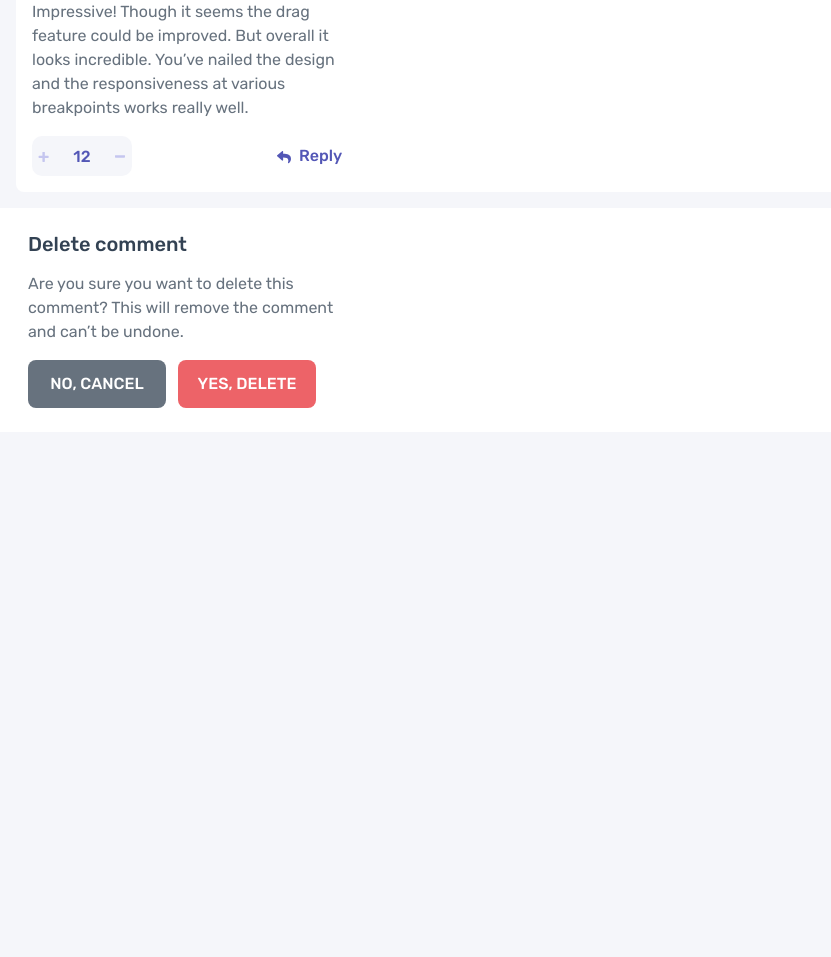
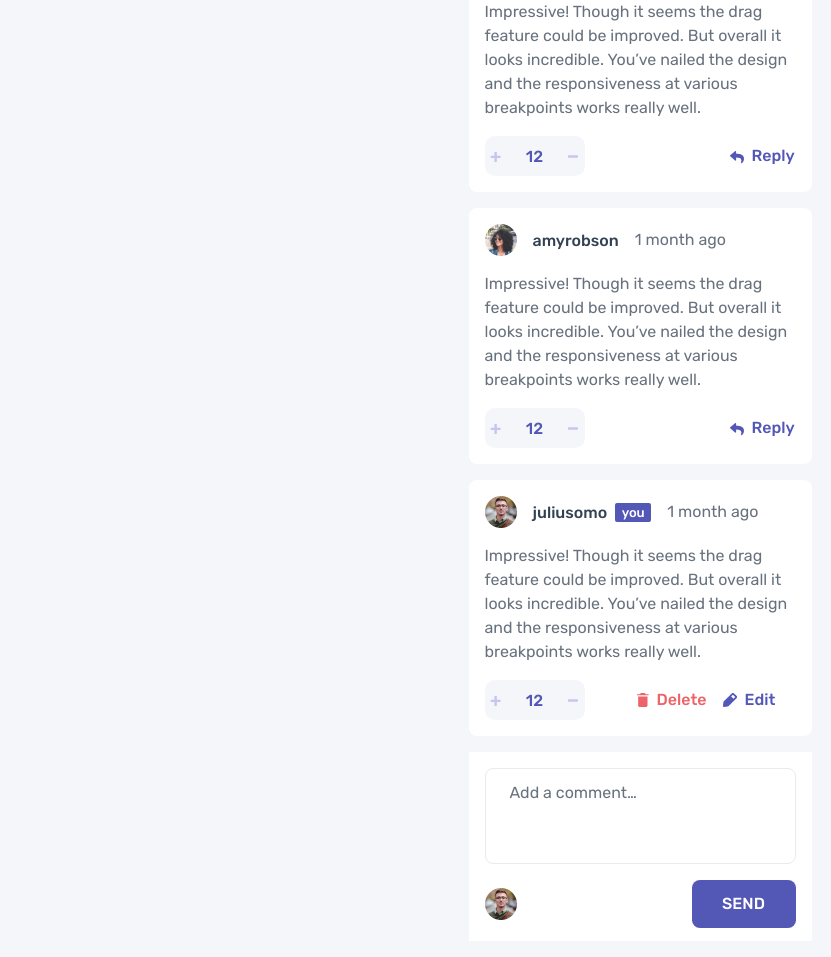
Before and after one commit to AlexTsamala/interactive-comments-section, a plain HTML site: page index.html in a window 1280 px wide. Shown: the part 96-1053 px from the top of the page, without its empty margins (0-831 px from the left). Before the commit the page ends 800 px from the top, so only its background shows below. Drawn offline with Linux system fonts and the light colour scheme.

Commit message:
finished working on css

```diff
--- a/index.html
+++ b/index.html
@@ -21,9 +21,9 @@
             </p>
             <div class="message-footer">
                 <div class="plus-minus-style">
-                    <img alt="plus" src="./assets/icon-plus.svg" />
+                    <img alt="plus" class="plus-minus-icons" src="./assets/icon-plus.svg" />
                     <span>12</span>
-                    <img alt="minus" src="./assets/icon-minus.svg" />
+                    <img alt="minus" class="plus-minus-icons" src="./assets/icon-minus.svg" />
                 </div>
                 <div class="reply-section">
                     <img class="reply-img-style" alt="reply" src="./assets/icon-reply.svg"/>
@@ -31,10 +31,64 @@
                 </div>
             </div>
         </div>
+        <div class="message-section">
+            <div class="message-header">
+                <img alt = "amyrobson" class="picture-styles" src="./assets/image-amyrobson.png">
+                <h1 class="Name-styles">amyrobson</h1>
+                <span class="text-style">1 month ago</span>
+            </div>
+            <p class="text-style">
+                Impressive! Though it seems the drag feature could be improved. But overall it looks incredible.
+                You’ve nailed the design and the responsiveness at various breakpoints works really well.
+            </p>
+            <div class="message-footer">
+                <div class="plus-minus-style">
+                    <img alt="plus" class="plus-minus-icons" src="./assets/icon-plus.svg" />
+                    <span>12</span>
+                    <img alt="minus" class="plus-minus-icons" src="./assets/icon-minus.svg" />
+                </div>
+                <div class="reply-section">
+                    <img class="reply-img-style" alt="reply" src="./assets/icon-reply.svg"/>
+                    <span>Reply</span>
+                </div>
+            </div>
+        </div>
+        <div class="message-section">
+            <div class="message-header">
+                <img alt = "amyrobson" class="picture-styles" src="./assets/image-juliusomo.png">
+                <div class="you-julius">
+                    <h1 class="Name-styles">juliusomo</h1>
+                    <div class="you-text">
+                        <span>you</span>
+                    </div>
+                </div>
+                <span class="text-style">1 month ago</span>
+            </div>
+            <p class="text-style">
+                Impressive! Though it seems the drag feature could be improved. But overall it looks incredible.
+                You’ve nailed the design and the responsiveness at various breakpoints works really well.
+            </p>
+            <div class="you-message-footer">
+                <div class="plus-minus-style">
+                    <img alt="plus" class="plus-minus-icons" src="./assets/icon-plus.svg" />
+                    <span>12</span>
+                    <img alt="minus" class="plus-minus-icons" src="./assets/icon-minus.svg" />
+                </div>
+                <div class="recycle-edit-buttons">
+                    <button type="button" class="recycle-bin">
+                        <img alt="recycle-bin" src="./assets/icon-delete.svg"/>
+                        <span>Delete</span>
+                    </button>
+                    <button type="button" class="edit-button">
+                        <img alt="recycle-bin" src="./assets/icon-edit.svg"/>
+                        <span>Edit</span>
+                    </button>
+                </div>
+            </div>
         </div>
         <div class="delete-section-style">
             <h2 class="delete-text-style">Delete comment</h2>
-        <p class="text-style">
+            <p class="text-style description">
                 Are you sure you want to delete this comment? This will remove the comment and can’t be undone.
             </p>
             <div class="buttons-section">
@@ -42,6 +96,16 @@
                 <button class="delete-button" type="button">YES, DELETE</button>
             </div>
         </div>
+
+        <form class="text-area">
+            <textarea class="send-message"  rows="4" cols="50" placeholder="Add a comment…"></textarea>
+            <div class="text-area-footer">
+                <img class="picture-styles" alt="juliusomo" src="./assets/image-juliusomo.png"/>
+                <button class="send-button" type="button">SEND</button>
+            </div>
+        </form>
+    </div>
+
 <script src="./script.js"></script>
 </body>
 </html>
--- a/script.js
+++ b/script.js
@@ -0,0 +1 @@
+'use strict'
--- a/style.css
+++ b/style.css
@@ -12,6 +12,10 @@ body{
 
 .main-container{
     margin: 32px 16px 16px;
+    flex-direction: column;
+    align-items: center;
+    display: flex;
+    gap:16px;
 }
 
 .message-section{
@@ -70,6 +74,10 @@ body{
     border-radius: 10px;
 }
 
+.plus-minus-icons{
+    cursor: pointer;
+}
+
 .reply-section{
     display: flex;
     align-items: center;
@@ -93,6 +101,9 @@ body{
     gap: 16px;
     padding: 24px 28px;
     background-color: #FFFFFF;
+    position: absolute;
+    top: 33%;
+    display: none;
 }
 
 .delete-text-style{
@@ -102,6 +113,10 @@ body{
     letter-spacing: 0px;
     text-align: left;
     color:#334253;
+}
+
+.description{
+    max-width:288px;
 }
 
 .buttons-section{
@@ -121,6 +136,7 @@ body{
     line-height: 24px;
     color:#FFFFFF;
     border:none;
+    cursor: pointer;
 }
 
 .delete-button{
@@ -135,4 +151,116 @@ body{
     line-height: 24px;
     color:#FFFFFF;
     border:none;
+    cursor:pointer;
 }
+
+/* add comment style */
+.text-area{
+    background-color: #FFFFFF;
+    padding: 16px 16px 13px;
+}
+
+.send-message{
+    height: 96px;
+    width: 311px;
+    border-radius: 8px;
+    border:1px solid #E9EBF0;
+    margin-bottom:16px;
+    resize: none;
+    padding:12px 24px 16px;
+    font-family: 'Rubik';
+    font-size: 16px;
+    font-weight: 400;
+    line-height: 24px;
+    color:#334253;
+}
+
+.send-message::placeholder{
+    font-family: 'Rubik';
+    font-size: 16px;
+    font-weight: 400;
+    line-height: 24px;
+    text-align: left;
+    color:#67727E;
+}
+
+.text-area-footer{
+    display: flex;
+    align-items: center;
+    gap: 175px;
+}
+
+.send-button{
+    height: 48px;
+    width: 104px;
+    border-radius: 8px;
+    background-color: #5357B6;
+    font-family: "rubik";
+    font-size: 16px;
+    font-weight: 500;
+    line-height: 24px;
+    color:#FFFFFF;
+    border:none;
+    cursor: pointer;
+}
+/* you delete edit styles */
+
+.you-text{
+    height: 19px;
+    width: 36px;
+    border-radius: 2px;
+    background-color: #5357B6;
+    font-size: 13px;
+    font-weight: 500;
+    line-height: 15px;
+    letter-spacing: 0px;
+    padding: 2px 6px;
+    text-align: center;
+    color:#ffffff;
+}
+
+.recycle-bin{
+    font-family: 'Rubik';
+    font-size: 16px;
+    font-weight: 500;
+    line-height: 24px;
+    color:#ED6368;
+    border:none;
+    background-color: #ffffff;
+    display: flex;
+    align-items: center;
+    gap: 8px;
+    cursor: pointer;
+}
+
+.edit-button{
+    font-family: 'Rubik';
+    font-size: 16px;
+    font-weight: 500;
+    line-height: 24px;
+    color:#5357B6;
+    border:none;
+    background-color: #ffffff;
+    display: flex;
+    align-items: center;
+    gap: 8px;
+    cursor: pointer;
+}
+
+/* my text */
+.you-julius{
+    display: flex;
+    align-items: center;
+    gap: 8px;
+}
+
+.you-message-footer{
+    display: flex;
+    align-items: center;
+    gap: 52px;
+}
+
+.recycle-edit-buttons{
+    display: flex;
+    gap: 16px;
+}
```
Also changed, not shown: data.json (added, +68 -0 lines). Lines whose indentation alone changed are shown as unchanged.
